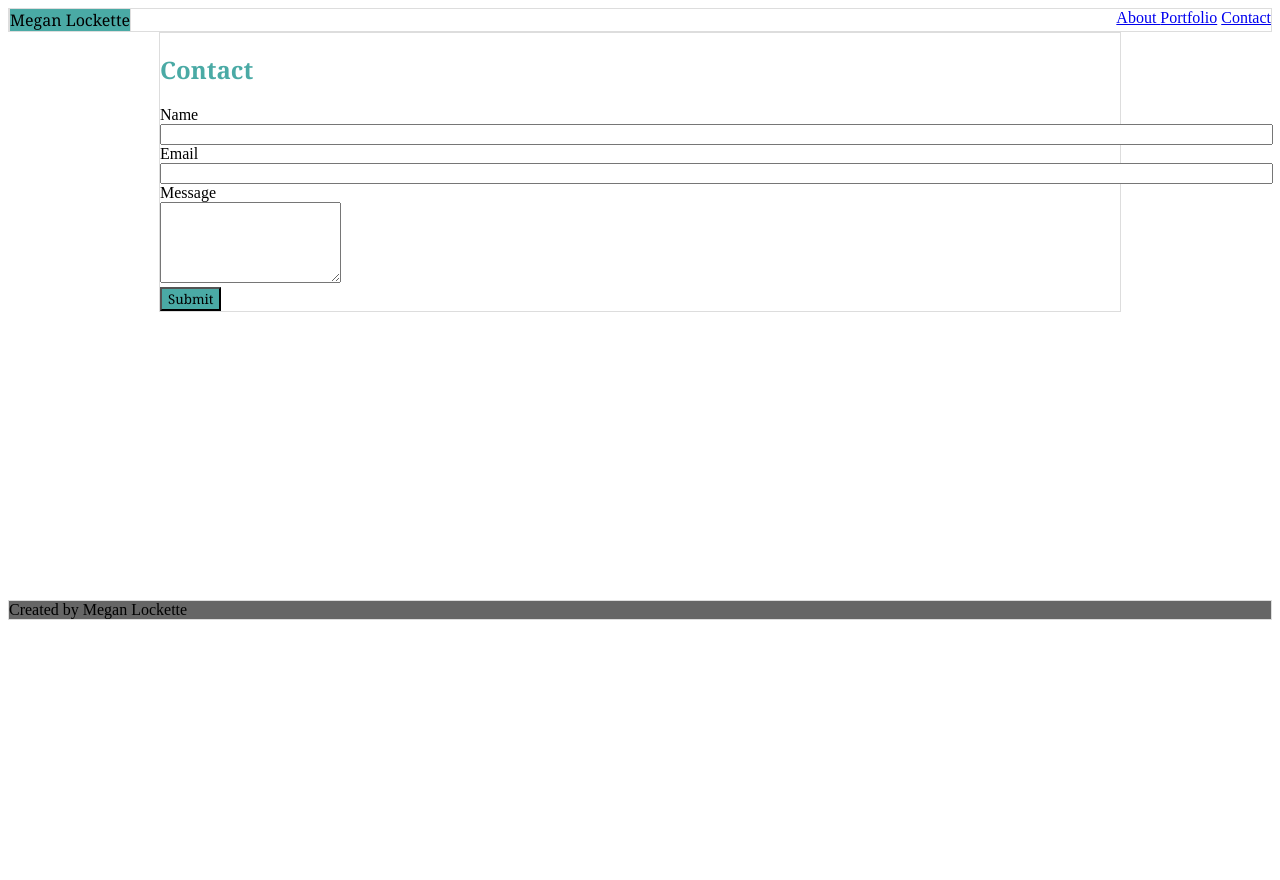
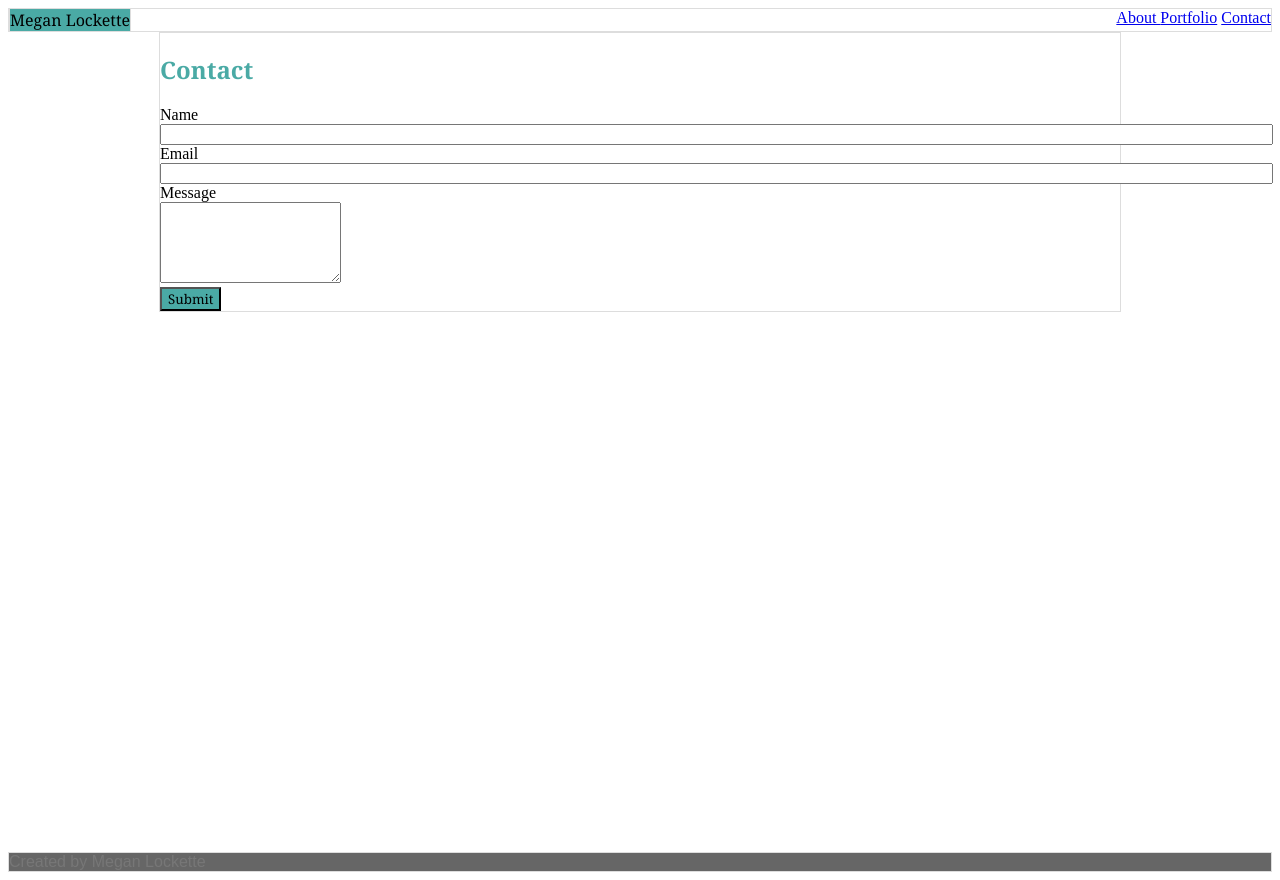
Before and after one commit to meganlockette/Basic-Portfolio, a plain HTML site: page contact.html in a window 1280 px wide. Before the commit the page ends 800 px from the top, so only its background shows below. Drawn offline with Linux system fonts and the light colour scheme.

Commit message:
editing footer

```diff
--- a/contact.html
+++ b/contact.html
@@ -61,9 +61,25 @@
     <br />
     <br />
     <br />
+    <br />
+    <br />
+    <br />
+    <br />
+    <br />
+    <br />
+    <br />
+    <br />
+    <br />
+    <br />
+    <br />
+    <br />
+    <br />
+    <br />
+
+
 
     <footer class="outline footer">
-        <span>Created by Megan Lockette</span>
+        <span class= "body">Created by Megan Lockette</span>
     </footer>
 
     <script src="" async defer></script>
```
Also changed, not shown: index.html (+3 -0 lines), portfolio.html (+3 -1 lines).
